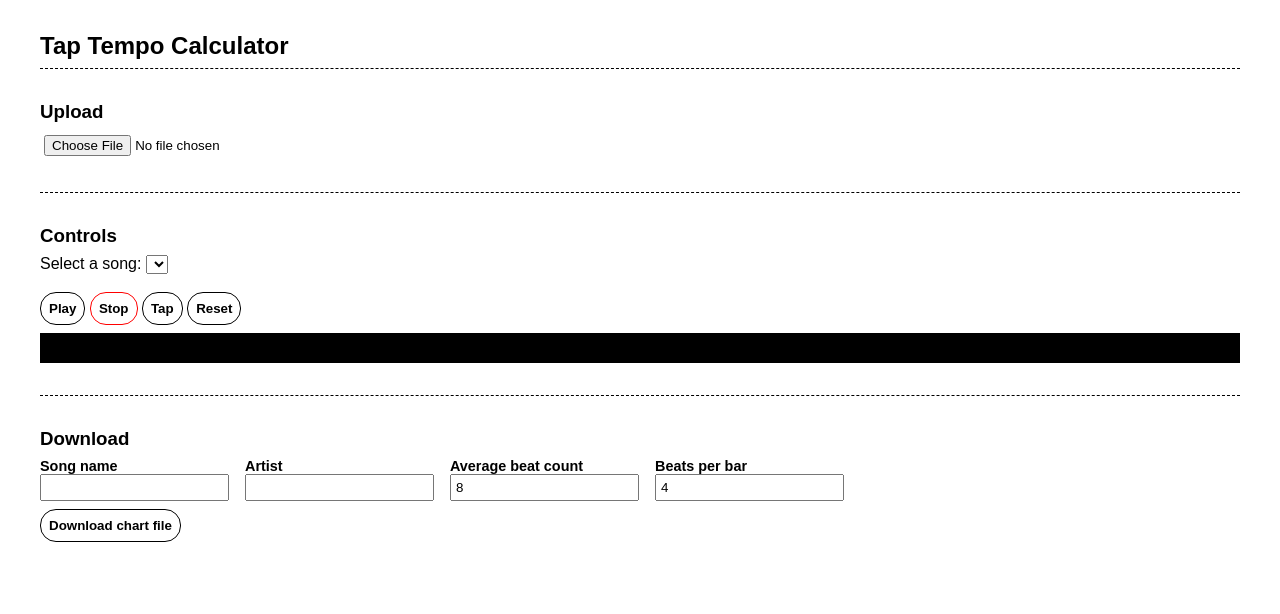
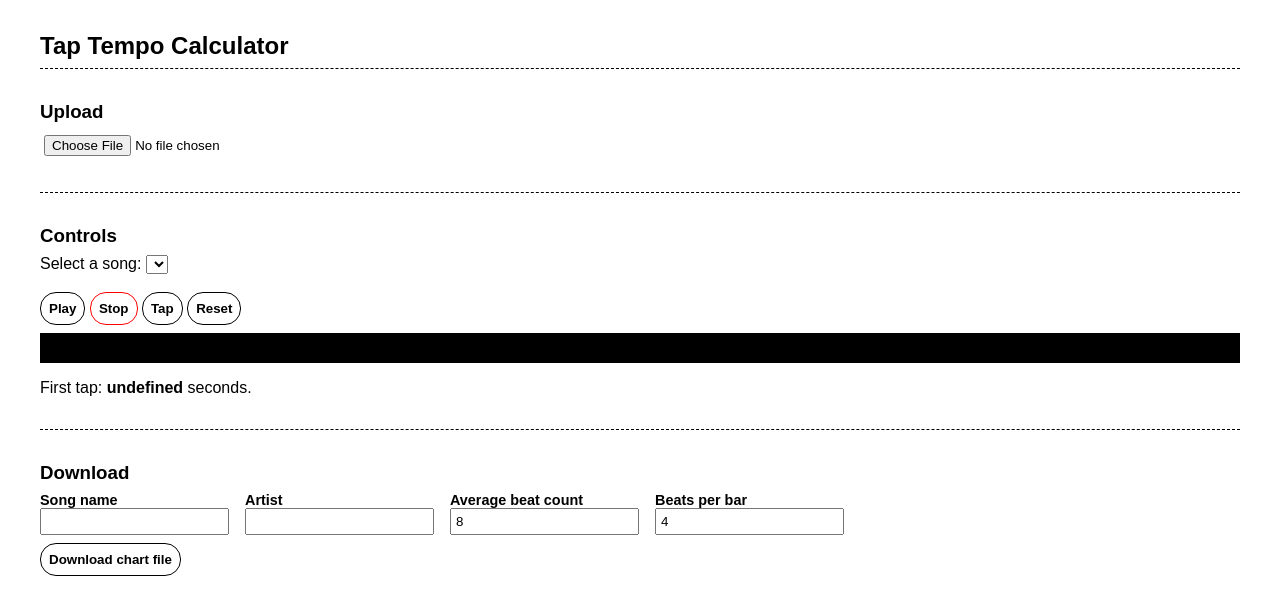
Before and after one commit to pazifical/clone-hero-bpm-tapper, a plain HTML site: page static/index.html in a window 1280 px wide. Both pictures are taken after a click on the button "Stop". Drawn offline with Linux system fonts and the light colour scheme; no server answers.

Commit message:
small change

```diff
--- a/static/index.html
+++ b/static/index.html
@@ -35,6 +35,7 @@
         <button id="tap" onclick="tap()">Tap</button>
         <button onclick="reset()">Reset</button>
         <div id="waveform"></div>
+        <p id="info"></p>
       </section>
       <div class="separator"></div>
       <section>
--- a/static/index.js
+++ b/static/index.js
@@ -22,6 +22,10 @@ async function stop() {
     },
     body: JSON.stringify(tapTimes),
   });
+
+  document.getElementById(
+    "info"
+  ).innerHTML = `First tap: <strong>${tapTimes[0]}</strong> seconds.`;
   console.log(response);
 }
 
```
